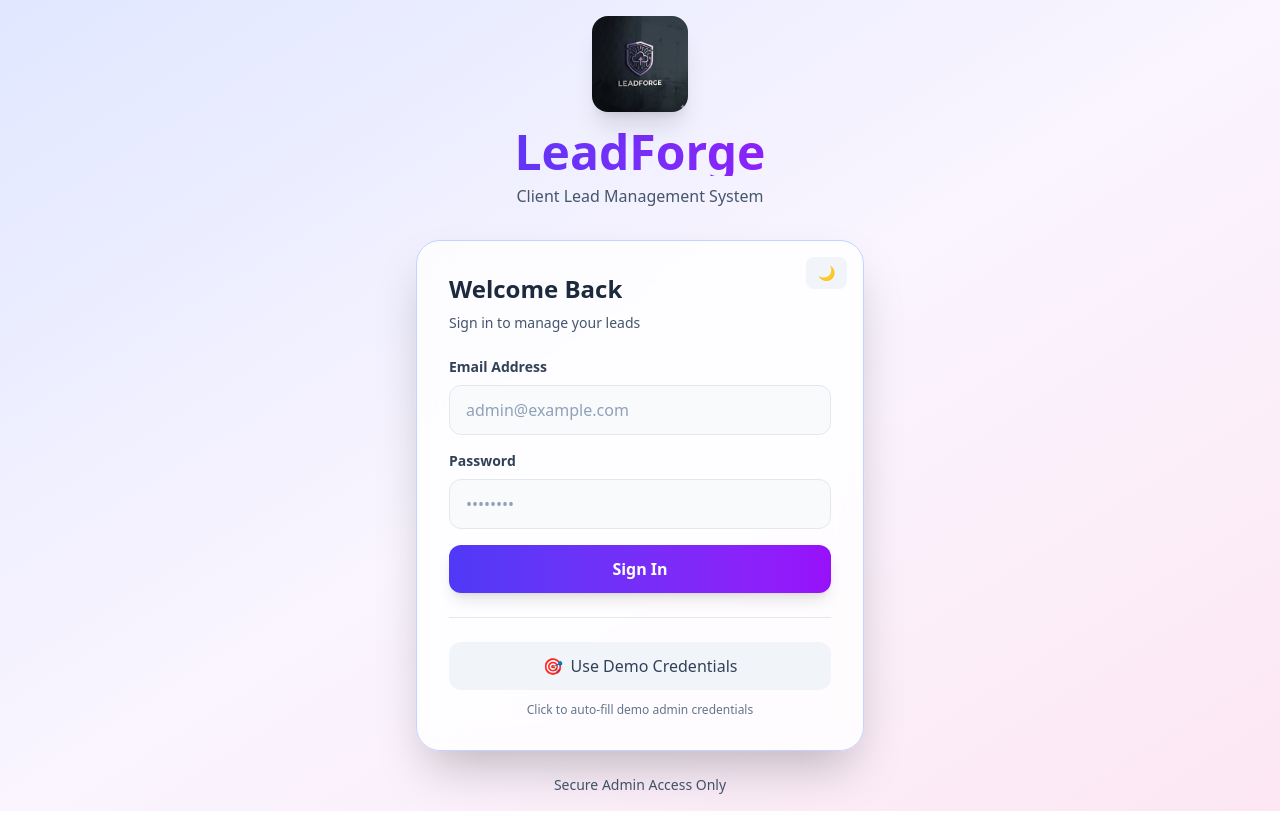
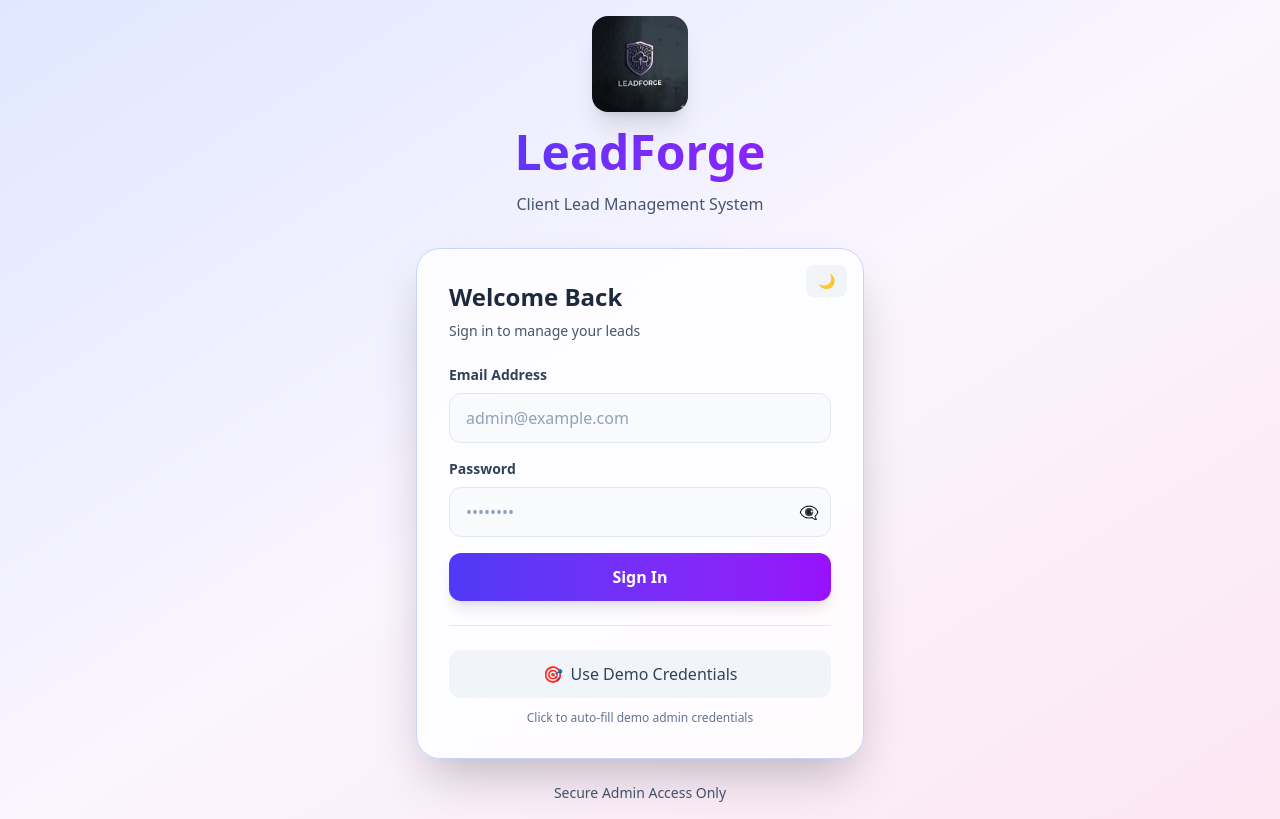
Before and after one commit to Manthan077/Future_FS_02, a React (Vite) app in the folder client/: page /login in a window 1280 px wide. Built offline with nearby package versions, Linux system fonts and the light colour scheme; no server answers.

Commit message:
feat: add show password toggle to login input field

```diff
--- a/client/src/pages/Login.jsx
+++ b/client/src/pages/Login.jsx
@@ -14,6 +14,7 @@ const Login = () => {
 
   const [email, setEmail] = useState("");
   const [password, setPassword] = useState("");
+  const [showPassword, setShowPassword] = useState(false);
   const [loading, setLoading] = useState(false);
   const [error, setError] = useState("");
 
@@ -53,7 +54,7 @@ const Login = () => {
               className="w-full h-full object-cover"
             />
           </div>
-          <h1 className={`text-5xl font-bold ${isDark ? 'text-white' : 'bg-gradient-to-r from-indigo-600 to-purple-600 bg-clip-text text-transparent'} mb-2`}>
+          <h1 className={`text-5xl font-bold mb-2 pb-2 ${isDark ? 'text-white' : 'text-transparent bg-gradient-to-r from-indigo-600 to-purple-600 bg-clip-text'}`}>
             LeadForge
           </h1>
           <p className={isDark ? 'text-slate-400' : 'text-slate-600'}>Client Lead Management System</p>
@@ -90,14 +91,23 @@ const Login = () => {
               <label className={`block text-sm font-semibold ${isDark ? 'text-slate-300' : 'text-slate-700'} mb-2`}>
                 Password
               </label>
+              <div className="relative">
                 <input
-                type="password"
+                  type={showPassword ? "text" : "password"}
                   placeholder="••••••••"
-                className={`w-full px-4 py-3 ${isDark ? 'bg-slate-800 border-slate-700 text-white' : 'bg-slate-50 border-slate-200 text-slate-800'} border rounded-xl placeholder:text-slate-400 focus:outline-none focus:ring-2 focus:ring-indigo-500 focus:border-transparent transition`}
+                  className={`w-full px-4 py-3 pr-12 ${isDark ? 'bg-slate-800 border-slate-700 text-white' : 'bg-slate-50 border-slate-200 text-slate-800'} border rounded-xl placeholder:text-slate-400 focus:outline-none focus:ring-2 focus:ring-indigo-500 focus:border-transparent transition`}
                   value={password}
                   onChange={(e) => setPassword(e.target.value)}
                   required
                 />
+                <button
+                  type="button"
+                  onClick={() => setShowPassword(!showPassword)}
+                  className={`absolute right-3 top-1/2 -translate-y-1/2 ${isDark ? 'text-slate-400 hover:text-slate-300' : 'text-slate-500 hover:text-slate-700'} transition`}
+                >
+                  {showPassword ? '👁️' : '👁️‍🗨️'}
+                </button>
+              </div>
             </div>
 
             {error && (
```
Lines whose indentation alone changed are shown as unchanged.
